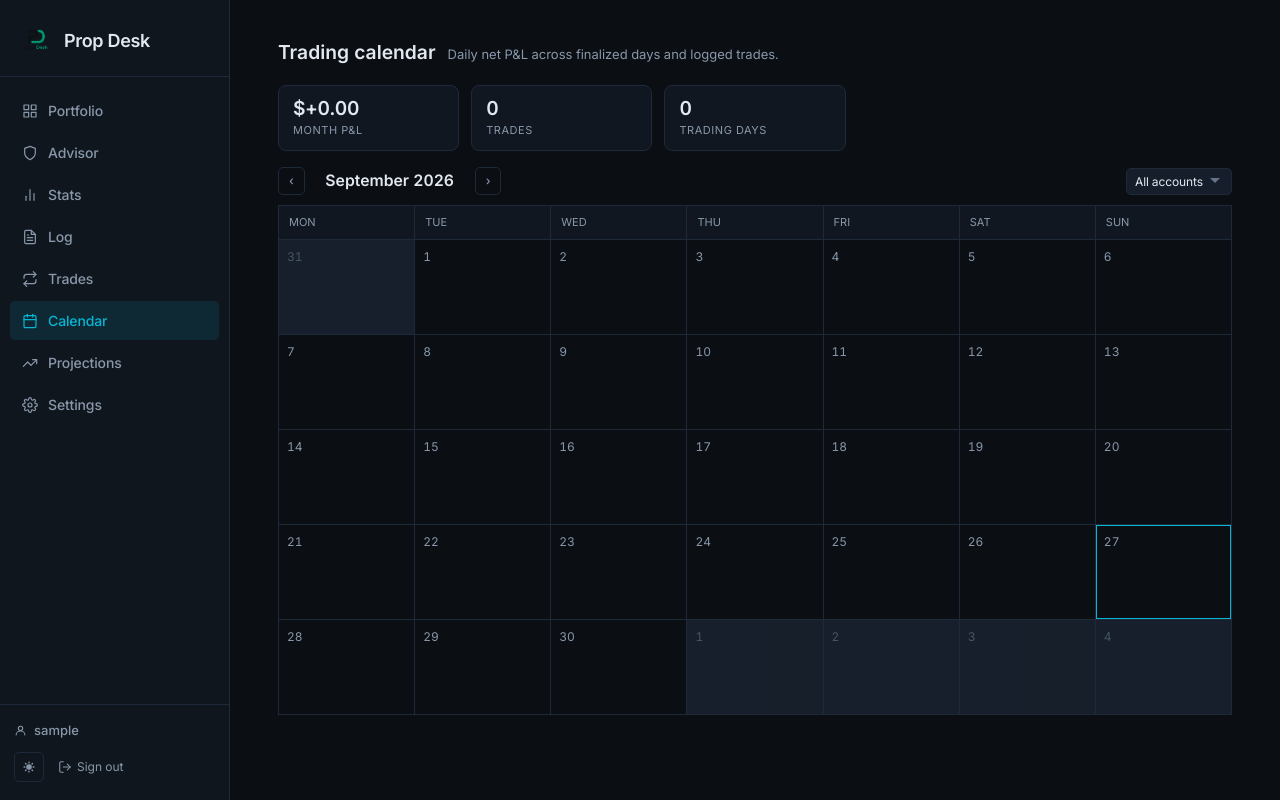
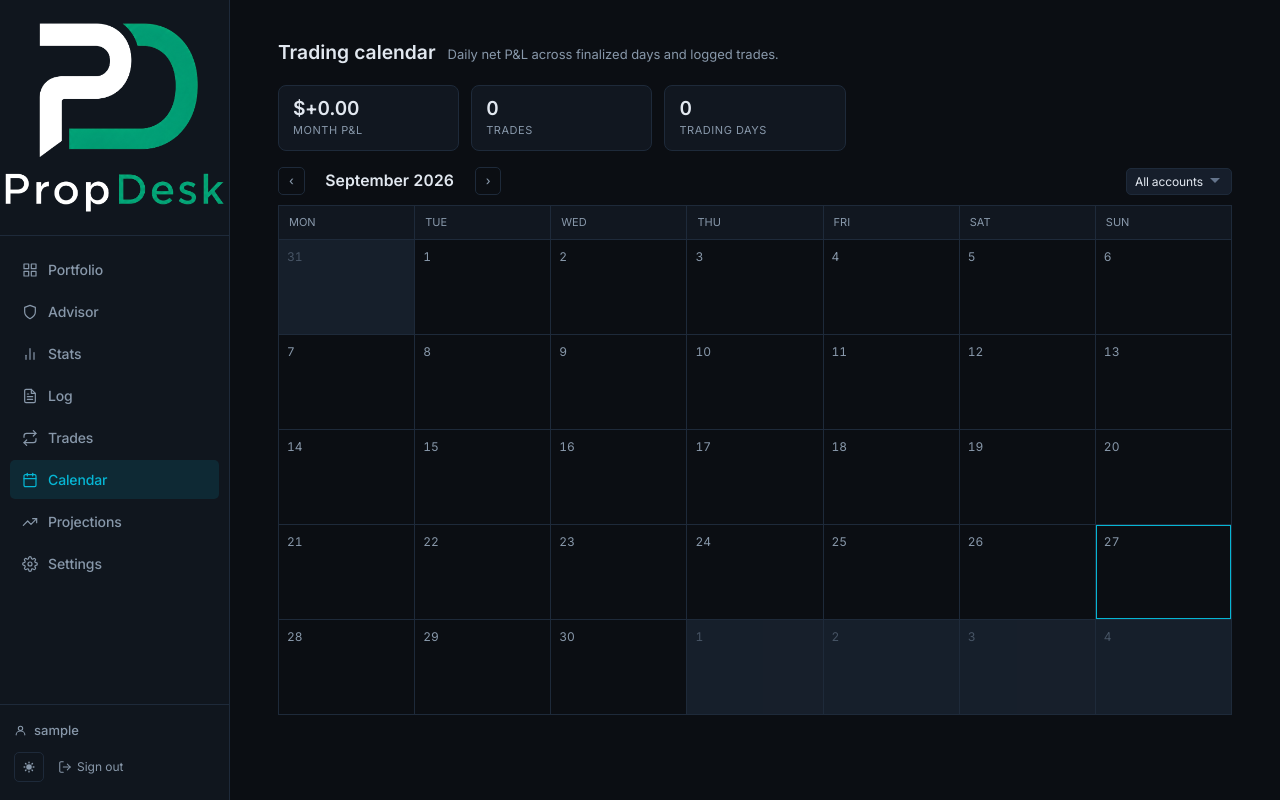
Before and after one commit to stevenGGG23/Prop-Desk, a Flask app: page /calendar in a window 1280 px wide. Run offline with Flask 3, Linux system fonts and the light colour scheme; the visitor is signed in with stand-in values (Sample User, id 1); some libraries are stand-ins or nearby versions.

Commit message:
Logo change

```diff
--- a/static/css/main.css
+++ b/static/css/main.css
@@ -151,18 +151,29 @@ h3 { font-size: 1rem; font-weight: 600; }
 .sidebar-logo {
   display: flex;
   align-items: center;
-  gap: 10px;
-  padding: 22px 18px 18px;
+  justify-content: center;
+  padding: 8px 5px;
   border-bottom: 1px solid var(--border);
   text-decoration: none;
   flex-shrink: 0;
 }
 
-.sidebar-wordmark {
-  font-size: 18px;
-  font-weight: 700;
-  color: var(--ink);
-  letter-spacing: -0.02em;
+.sidebar-logo-image {
+  width: 220px;
+  height: auto;
+  flex-shrink: 0;
+}
+
+.brand-logo-image--dark {
+  display: none;
+}
+
+[data-theme="dark"] .brand-logo-image--dark {
+  display: block;
+}
+
+[data-theme="dark"] .brand-logo-image--light {
+  display: none;
 }
 
 .sidebar-nav {
--- a/templates/base.html
+++ b/templates/base.html
@@ -5,8 +5,10 @@
   <meta name="viewport" content="width=device-width, initial-scale=1.0">
   <title>{% block title %}Prop Desk{% endblock %}</title>
 
-  <link rel="icon" href="{{ url_for('static', filename='brand/logoPD.png') }}" type="image/png">
-  <link rel="apple-touch-icon" href="{{ url_for('static', filename='brand/logoPD.png') }}">
+    <link id="brand-favicon" rel="icon" href="{{ url_for('static', filename='brand/logoPD-dark.png') }}"
+      data-dark-href="{{ url_for('static', filename='brand/logoPD-dark.png') }}"
+      data-light-href="{{ url_for('static', filename='brand/logoPD-light.png') }}" type="image/png">
+    <link rel="apple-touch-icon" href="{{ url_for('static', filename='brand/logoPD-light.png') }}">
   <meta name="theme-color" content="#0b0e13" id="theme-color-meta">
 
   <link rel="preconnect" href="https://fonts.googleapis.com">
@@ -19,6 +21,8 @@
     (function() {
       var t = localStorage.getItem('pd-theme') || 'dark';
       document.documentElement.setAttribute('data-theme', t);
+      var icon = document.getElementById('brand-favicon');
+      if (icon) icon.href = icon.getAttribute('data-' + t + '-href');
     })();
   </script>
   {% block head %}{% endblock %}
@@ -30,8 +34,8 @@
 
   {# ── Logo ── #}
   <a href="{{ url_for('accounts.dashboard') }}" class="sidebar-logo">
-    <img src="{{ url_for('static', filename='brand/logoPD.png') }}" alt="" width="36" height="36" style="flex-shrink:0;">
-    <span class="sidebar-wordmark">Prop Desk</span>
+    <img class="sidebar-logo-image brand-logo-image--light" src="{{ url_for('static', filename='brand/logoPD-light.png') }}" alt="Prop Desk">
+    <img class="sidebar-logo-image brand-logo-image--dark" src="{{ url_for('static', filename='brand/logoPD-dark.png') }}" alt="Prop Desk">
   </a>
 
   {# ── Nav links ── #}
@@ -170,6 +174,8 @@
     localStorage.setItem('pd-theme', next);
     var m = document.getElementById('theme-color-meta');
     if (m) m.setAttribute('content', next === 'light' ? '#f8fafc' : '#0b0e13');
+    var icon = document.getElementById('brand-favicon');
+    if (icon) icon.href = icon.getAttribute('data-' + next + '-href');
     setTimeout(function() { html.removeAttribute('data-theme-transitioning'); }, 200);
   });
 })();
```
Also changed, not shown: templates/login.html (+7 -2 lines), tests/test_account_routes.py (+7 -4 lines), static/brand/logoPD-dark.png (added), static/brand/logoPD-light.png (added).
